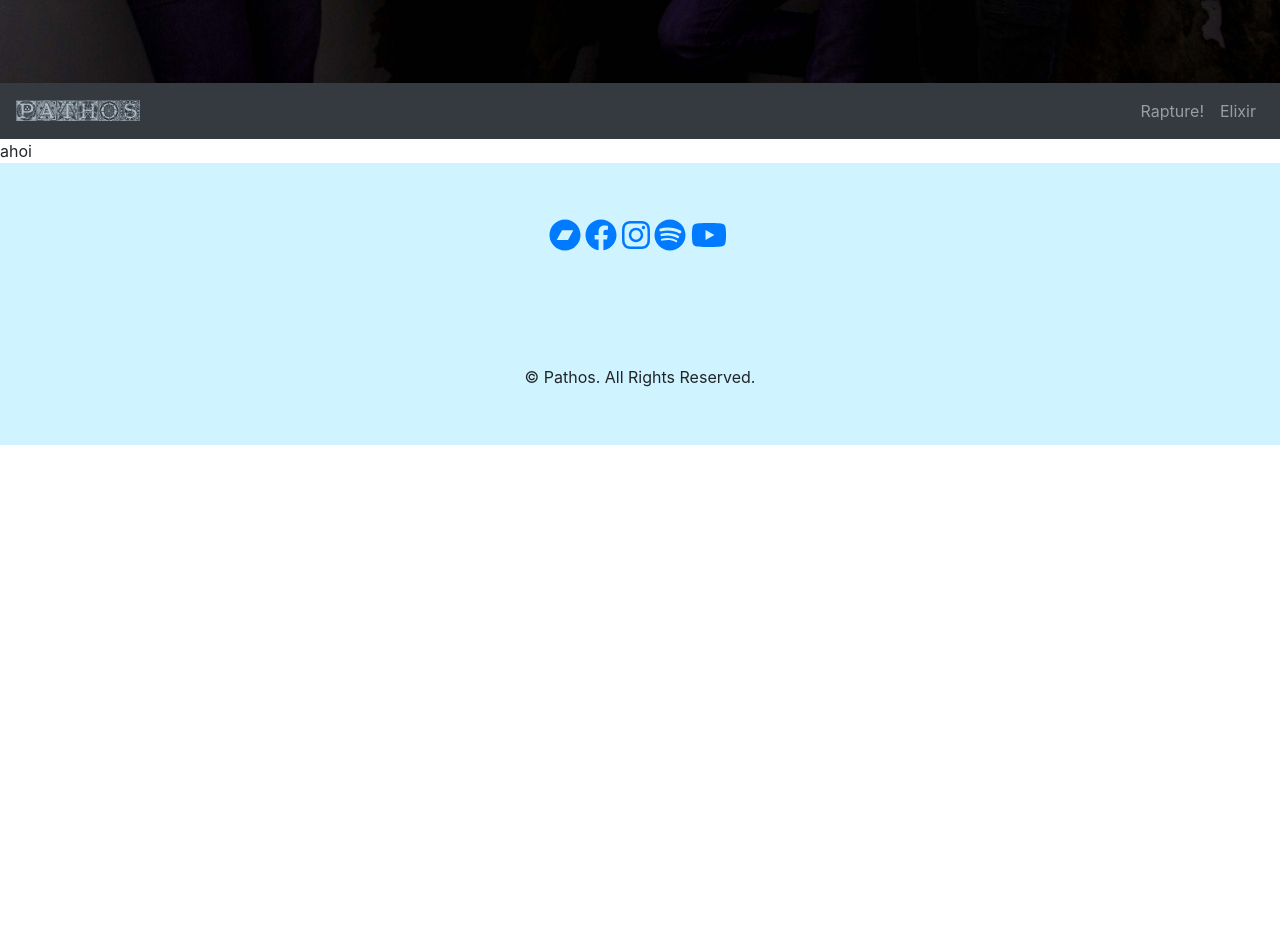
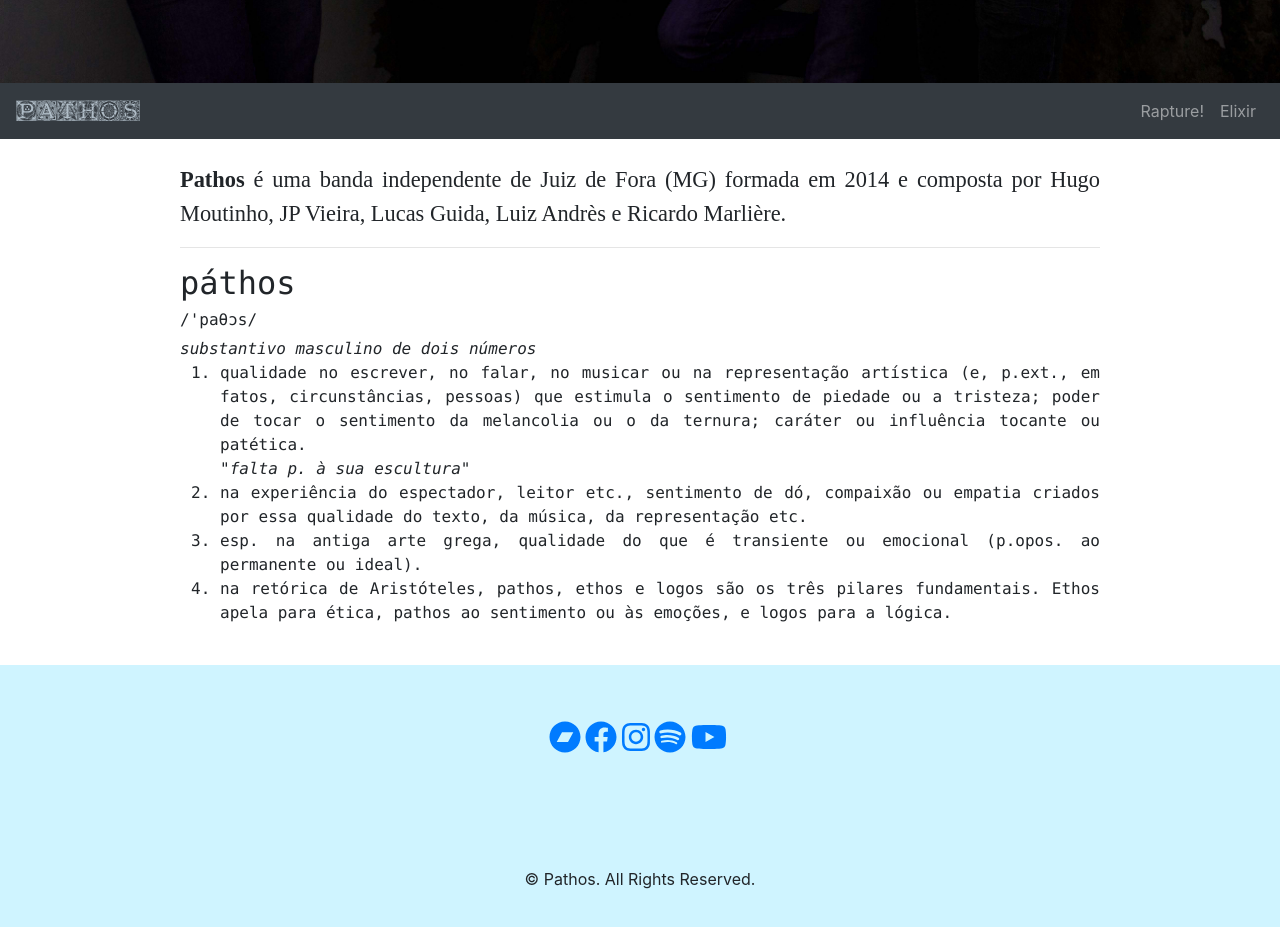
Before and after one commit to rbmarliere/pathos.band, a React (Create React App) app: page / in a window 1280 px wide. Shown: the part 770-1697 px from the top of the page. Before the commit the page ends 1215 px from the top, so only its background shows below. Built offline with nearby package versions, Linux system fonts and the light colour scheme.

Commit message:
add Biography component

```diff
--- a/src/assets/css/index.css
+++ b/src/assets/css/index.css
@@ -10,6 +10,11 @@ body {
     font-family: source-code-pro, Menlo, Monaco, Consolas, "Courier New", monospace;
 }
 
+.quote2 {
+    font-family: "Times New Roman", Georgia;
+    font-size: 1.4em;
+}
+
 .Content {
     text-align: justify;
 }
--- /dev/null
+++ b/src/components/Biography.js
@@ -0,0 +1,43 @@
+import React from "react";
+import {
+    Container,
+    Col,
+    Row
+} from "reactstrap";
+
+const Biography = () =>
+{
+    return (
+        <div className="Biography quote">
+            <Container>
+                <Row>&nbsp;</Row>
+                <Row>
+                    <Col md="1"></Col>
+                    <Col className="quote2" xs="12" md="10">
+                        <b> Pathos </b> é uma banda independente de Juiz de Fora (MG) formada em 2014 e composta por Hugo Moutinho, JP Vieira, Lucas Guida, Luiz Andrès e Ricardo Marlière.
+                    </Col>
+                    <Col md="1"></Col>
+                </Row>
+                <Row>
+                    <Col md="1"></Col>
+                    <Col xs="12" md="10">
+                        <hr/>
+                        <h2> páthos </h2>
+                        <h6> /&apos;paθɔs/ </h6>
+                        <i> substantivo masculino de dois números </i>
+                        <ol>
+                            <li> qualidade no escrever, no falar, no musicar ou na representação artística (e, p.ext., em fatos, circunstâncias, pessoas) que estimula o sentimento de piedade ou a tristeza; poder de tocar o sentimento da melancolia ou o da ternura; caráter ou influência tocante ou patética. <br/> <i> &quot;falta p. à sua escultura&quot; </i> </li>
+                            <li> na experiência do espectador, leitor etc., sentimento de dó, compaixão ou empatia criados por essa qualidade do texto, da música, da representação etc. </li>
+                            <li> esp. na antiga arte grega, qualidade do que é transiente ou emocional (p.opos. ao permanente ou ideal). </li>
+                            <li> na retórica de Aristóteles, pathos, ethos e logos são os três pilares fundamentais. Ethos apela para ética, pathos ao sentimento ou às emoções, e logos para a lógica. </li>
+                        </ol>
+                    </Col>
+                    <Col md="1"></Col>
+                </Row>
+                <Row>&nbsp;</Row>
+            </Container>
+        </div>
+    );
+};
+
+export default Biography;
--- a/src/views/Home.js
+++ b/src/views/Home.js
@@ -1,12 +1,13 @@
 import React from "react";
 import App from "../components/App";
+import Biography from "../components/Biography";
 
 const Home = () =>
 {
     return (
         <App>
             <div className="Home">
-                ahoi
+                <Biography/>
             </div>
         </App>
     );
```
